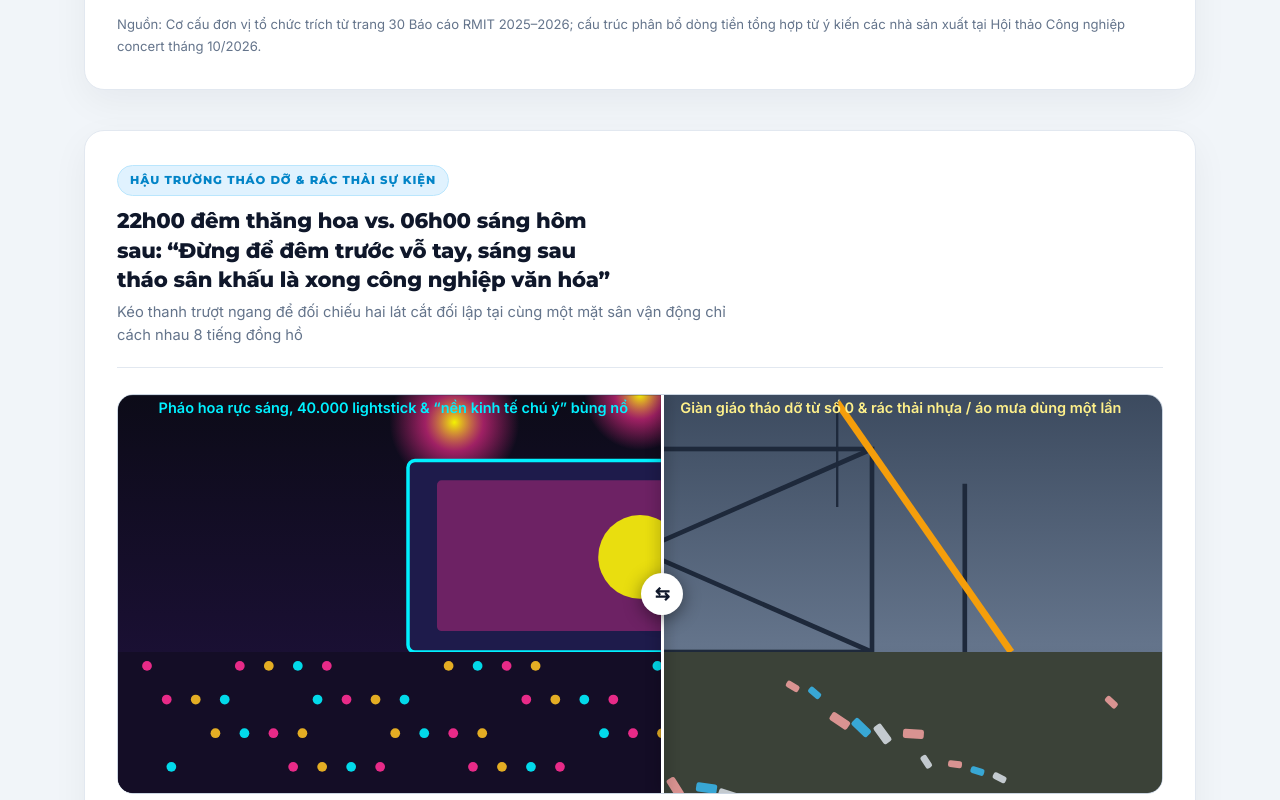
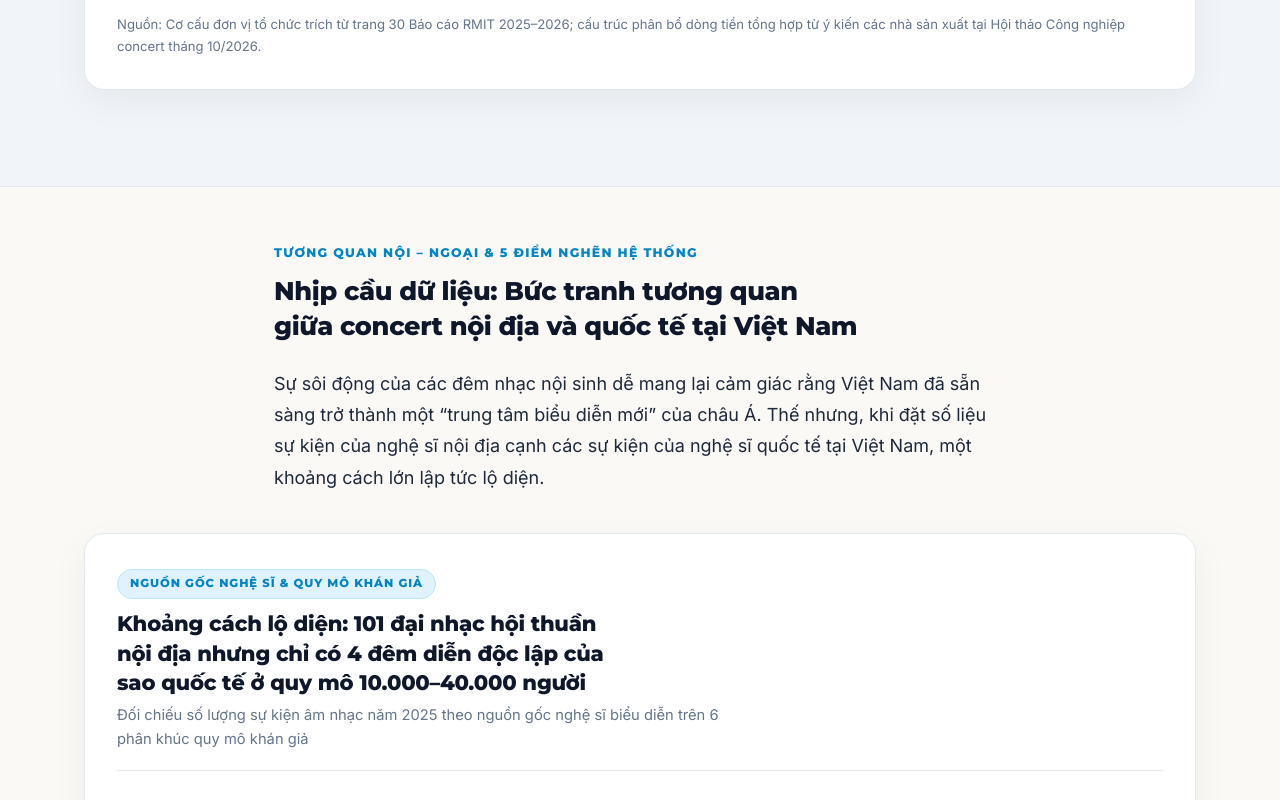
Before and after one commit to giahanluong192/mmj1, a Next.js app: page / in a window 1280 px wide. Shown: the part 9600-10400 px from the top of the page. Built offline with nearby package versions, Linux system fonts and the light colour scheme.

Commit message:
refactor(editorial): remove stage teardown interactive slider

```diff
--- a/src/app/page.tsx
+++ b/src/app/page.tsx
@@ -11,7 +11,6 @@ import {
 import {
   VietnamEventHeatmap,
   ConcertCashflowSankey,
-  StageTeardownSlider,
 } from "@/components/LocalSustainabilitySection";
 import {
   ArtistOriginGroupedChart,
@@ -203,11 +202,6 @@ export default function Home() {
         {/* [VỊ TRÍ 7] BIỂU ĐỒ SANKEY: DÒNG TIỀN CỦA MỘT ĐÊM CONCERT CHẢY ĐI ĐÂU? */}
         <div className="wide-viz-column">
           <ConcertCashflowSankey />
-        </div>
-
-        {/* [VỊ TRÍ 8] PHOTO STORY / INTERACTIVE SLIDER: HẬU TRƯỜNG THÁO DỠ SÂN KHẤU & RÁC THẢI SỰ KIỆN */}
-        <div className="wide-viz-column">
-          <StageTeardownSlider />
         </div>
       </section>
 
```
